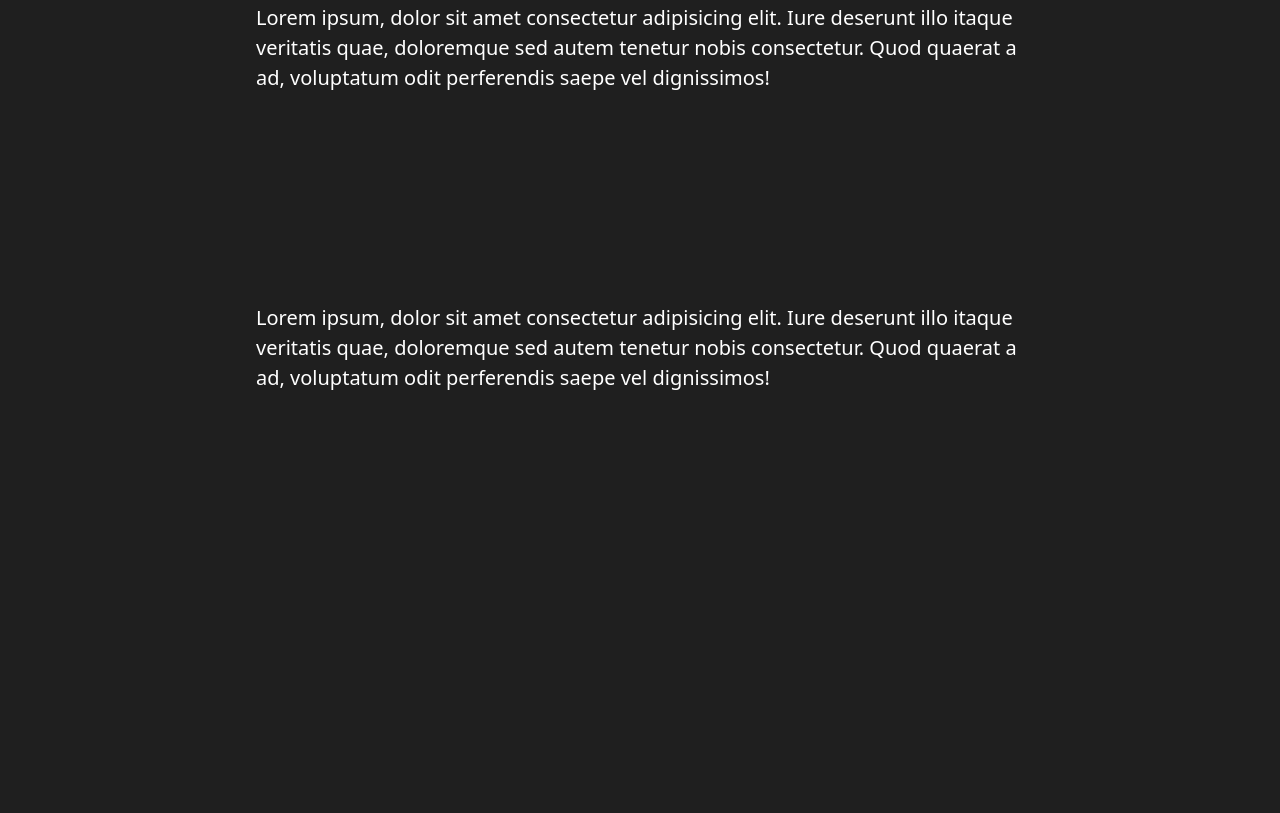
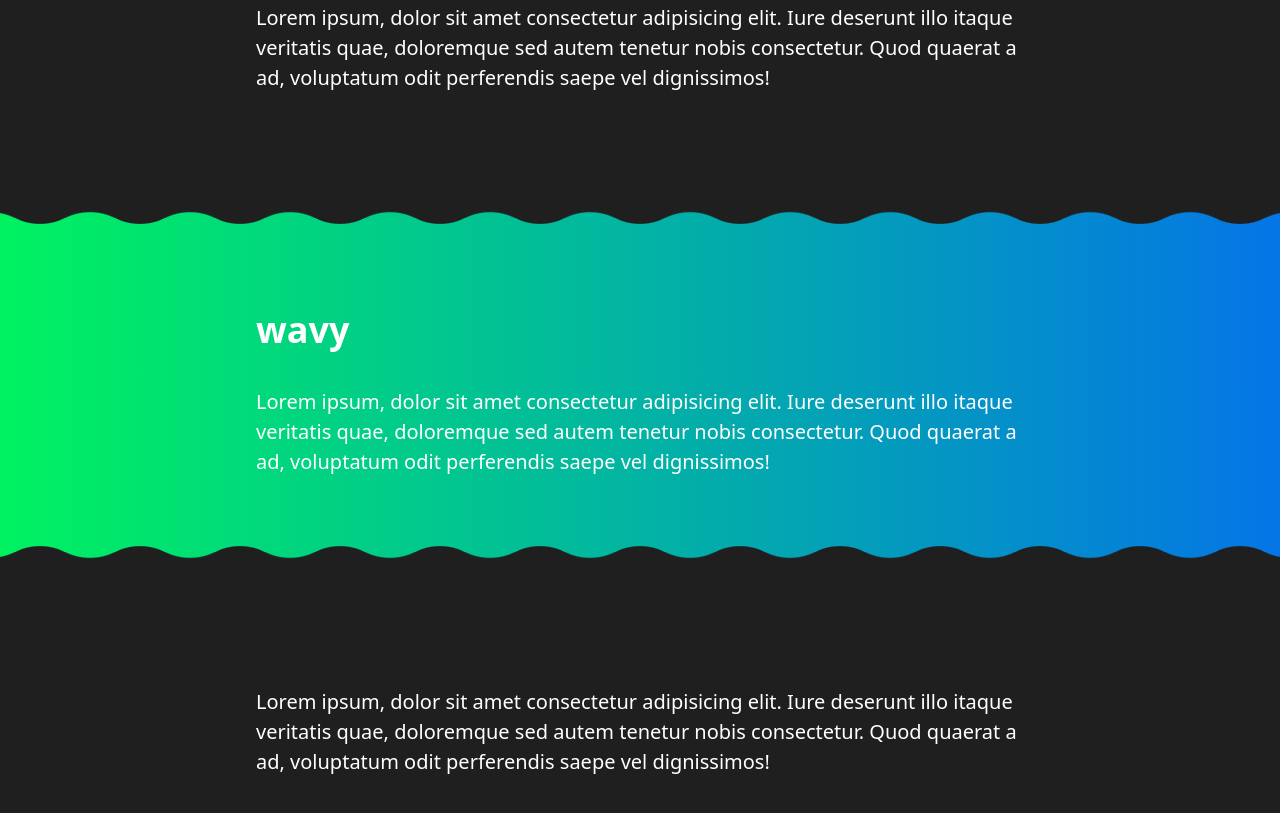
Before and after one commit to Jamieeee1/Easy-waves, a plain HTML site: page index.html in a window 1280 px wide. Shown: the part 1662-2475 px from the top of the page. Before the commit the page ends 2155 px from the top, so only its background shows below. Drawn offline with Linux system fonts and the light colour scheme.

Commit message:
Done with wavy

```diff
--- a/index.html
+++ b/index.html
@@ -55,6 +55,15 @@
     </section>
 
 
+    <section class="wavy">
+        <div class="wrapper">
+            <h2 class="section-title">wavy</h2>
+            <p>Lorem ipsum, dolor sit amet consectetur adipisicing elit. Iure deserunt illo itaque veritatis quae, doloremque sed autem tenetur nobis consectetur. Quod quaerat a ad, voluptatum odit perferendis saepe vel dignissimos!</p>
+
+        </div>
+    </section>
+
+
     <section>
         <div class="wrapper">
             <h2 class="section-title"></h2>
--- a/style.css
+++ b/style.css
@@ -92,3 +92,19 @@ section {
     bottom: 0;
     transform: rotate(.5turn);
 }
+
+.wavy {
+    /*Mask created with "https://css-generators.com/wavy-shapes/"*/
+    background: linear-gradient(to right, #00f260, #0575e6);
+
+
+
+    --mask:
+          radial-gradient(55.9px at 50% 75px,#000 99%,#0000 101%) calc(50% - 50px) 0/100px 51% repeat-x,
+          radial-gradient(55.9px at 50% -50px,#0000 99%,#000 101%) 50% 25px/100px calc(51% - 25px) repeat-x,
+          radial-gradient(55.9px at 50% calc(100% - 75px),#000 99%,#0000 101%) calc(50% - 50px) 100%/100px 51% repeat-x,
+          radial-gradient(55.9px at 50% calc(100% + 50px),#0000 99%,#000 101%) 50% calc(100% - 25px)/100px calc(51% - 25px) repeat-x;
+        -webkit-mask: var(--mask);
+                mask: var(--mask);
+
+}
```
